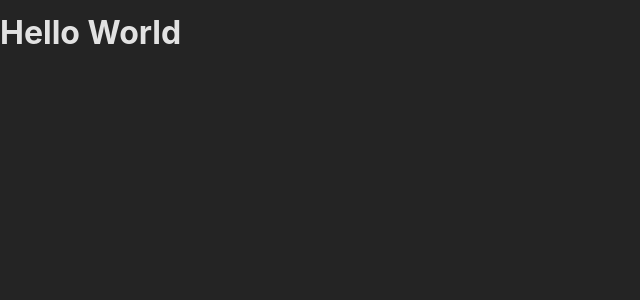
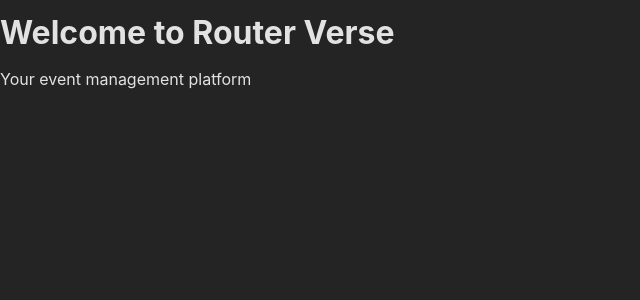
Before and after one commit to shivraj-roy/router-verse, a React (Vite) app in the folder frontend/: page / in a window 1280 px wide. Shown: the top 300 px of the page, without its empty margins (0-640 px from the left). Built offline with nearby package versions, Linux system fonts and the light colour scheme.

Commit message:
🔄 implement browser router in App component...

```diff
--- a/frontend/package.json
+++ b/frontend/package.json
@@ -12,7 +12,7 @@
   "dependencies": {
     "react": "^19.0.0",
     "react-dom": "^19.0.0",
-    "react-router": "^7.3.0"
+    "react-router-dom": "^7.4.0"
   },
   "devDependencies": {
     "@eslint/js": "^9.21.0",
--- a/frontend/src/App.jsx
+++ b/frontend/src/App.jsx
@@ -1,9 +1,35 @@
+import { createBrowserRouter, RouterProvider } from "react-router-dom";
+import Home from "./pages/Home";
+import Event from "./pages/Event";
+import EventDetail from "./pages/EventDetail";
+import NewEvent from "./pages/NewEvent";
+import EditEvent from "./pages/EditEvent";
+
+const router = createBrowserRouter([
+   {
+      path: "/",
+      element: <Home />,
+   },
+   {
+      path: "/events",
+      element: <Event />,
+   },
+   {
+      path: "/events/:id",
+      element: <EventDetail />,
+   },
+   {
+      path: "/events/new",
+      element: <NewEvent />,
+   },
+   {
+      path: "/events/:id/edit",
+      element: <EditEvent />,
+   },
+]);
+
 function App() {
-   return (
-      <>
-         <h1>Hello World</h1>
-      </>
-   );
+   return <RouterProvider router={router} />;
 }
 
 export default App;
```
Also changed, not shown: 1 other file (tests, documents, lock files or other folders).
